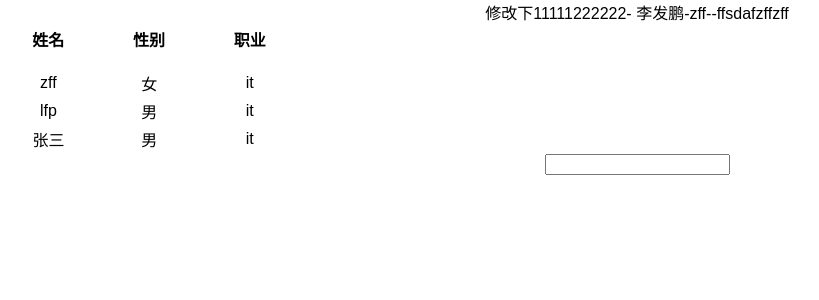
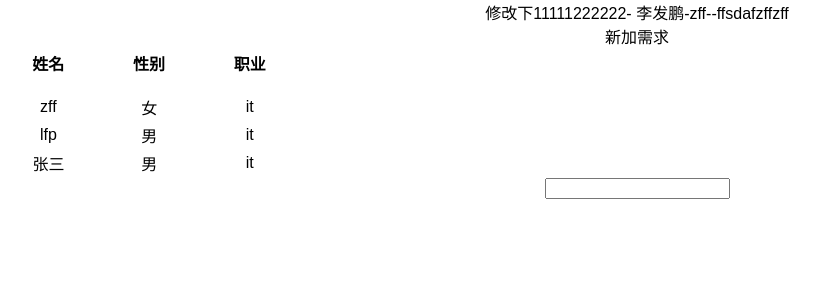
Before and after one commit to flying-zff/HappyHorse, a React (Create React App) app: page / in a window 1280 px wide. Shown: the top 300 px of the page, without its empty margins (3-822 px from the left). Built offline with nearby package versions, Linux system fonts and the light colour scheme.

Commit message:
新需求

```diff
--- a/src/App.js
+++ b/src/App.js
@@ -47,6 +47,7 @@ class App extends Component {
           To get started, edit <code>src/App.js</code> and save to reload.
         </p> */}
                 <div>修改下11111222222- 李发鹏-zff--ffsdafzffzff</div>
+                <div>新加需求</div>
                 <FixedTable head={head} body={body}/>
                 <input type='text' onChange={this.onChange.bind(this)} value={this.state.value}/>
             </div>
```
